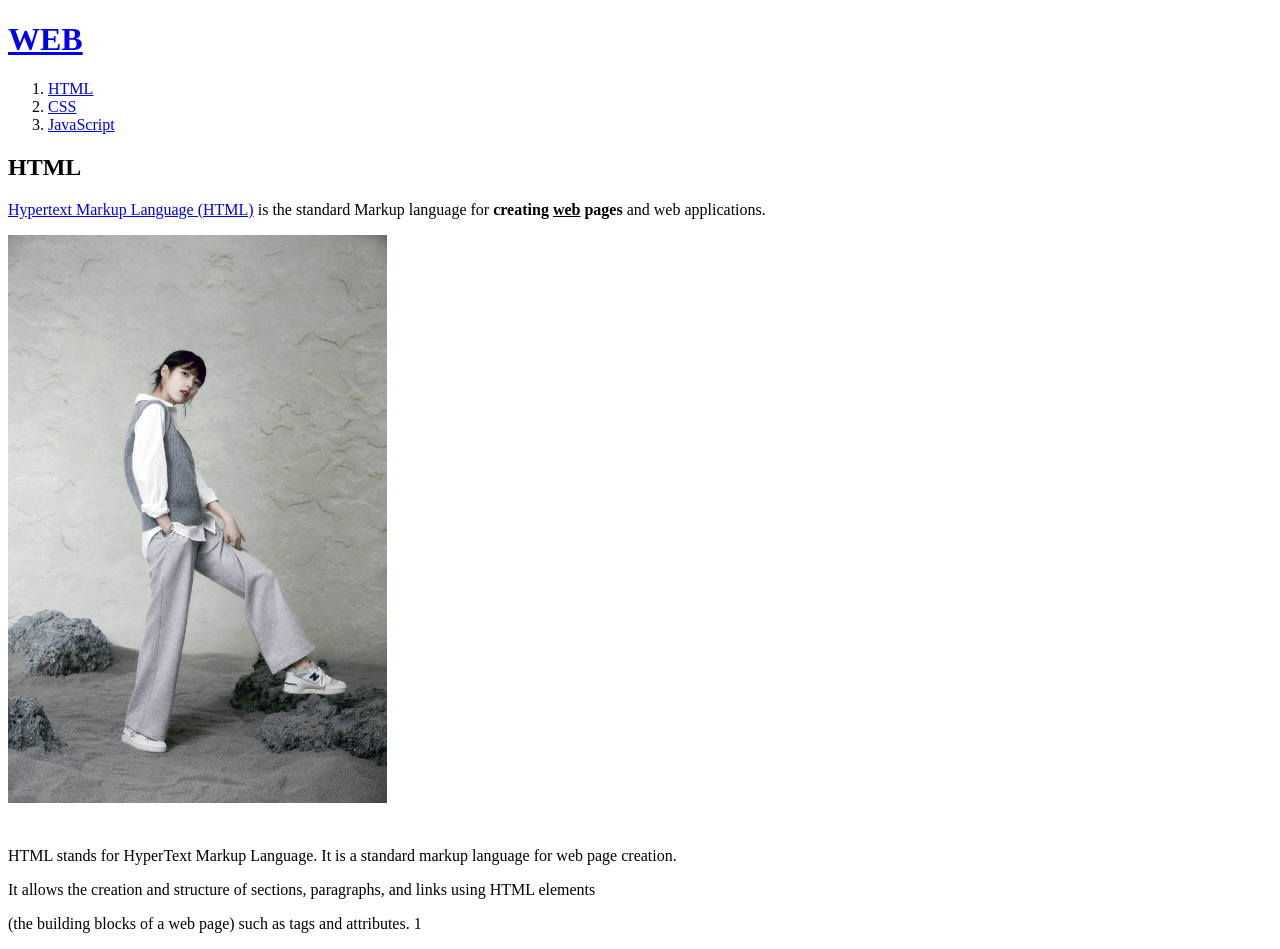
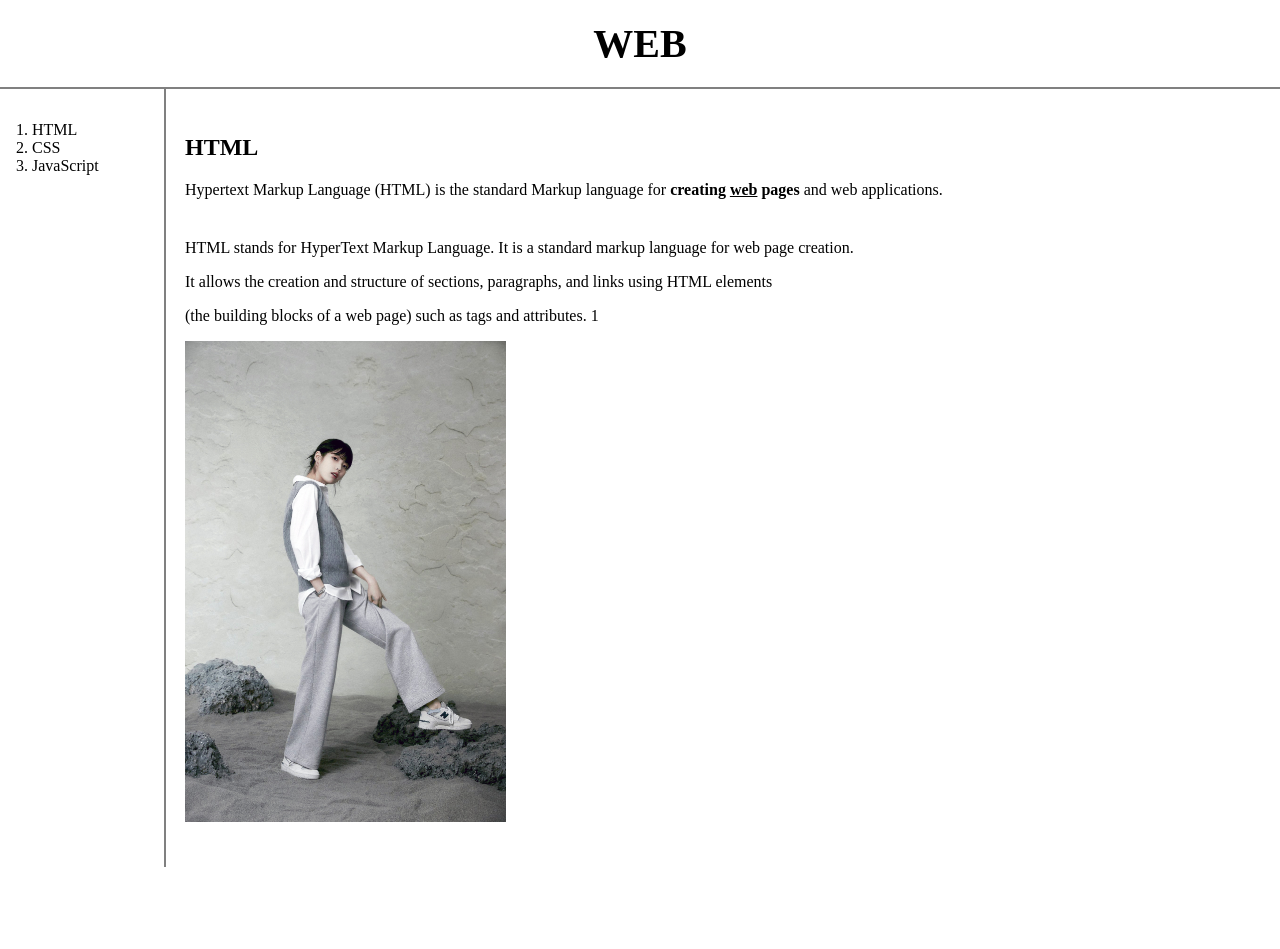
Before and after one commit to q1q1w2w2/my-first-web-site, a plain HTML site: page 1.html in a window 1280 px wide. After the commit the page ends 883 px from the top, so only its background shows below. Drawn offline with Linux system fonts and the light colour scheme; a script that the page names is missing.

Commit message:
html css까지 완성

```diff
--- a/1.html
+++ b/1.html
@@ -1,55 +1,57 @@
 <!DOCTYPE html>
 <html>
+
 <head>
     <!-- Google tag (gtag.js) -->
     <script async src="https://www.googletagmanager.com/gtag/js?  id=G-S8CTT6Z9K5"></script>
     <script>
         window.dataLayer = window.dataLayer || [];
-  function gtag(){dataLayer.push(arguments);}
+        function gtag() { dataLayer.push(arguments); }
         gtag('js', new Date());
 
         gtag('config', 'G-S8CTT6Z9K5');
     </script>
     <title>WEB1 - html</title>
     <meta charset="utf-8">
+    <link rel="stylesheet" href="style.css">
 </head>
+
 <body>
     <h1><a href="index.html">WEB</a></h1>
+    <div id="grid">
         <ol>
             <li><a href="1.html">HTML</a></li>
             <li><a href="2.html">CSS</a></li>
             <li><a href="3.html">JavaScript</a></li>
         </ol>
-
+        <div id="article">
             <h2>HTML</h2>
-    <p><a href="https://www.w3.org/TR/2011/WD-html5-20110405/" target="_blank" title="html">Hypertext Markup Language (HTML)</a> is the standard Markup language
-    for <strong>creating <u>web</u> pages</strong> and web applications.</p>
-    <img src="iu_1.jpg" width="30%">
+            <p>
+                <a href="https://www.w3.org/TR/2011/   WD-html5-20110405/" target="_blank" title="html">Hypertext Markup
+                    Language (HTML)</a> is the standard Markup language
+                for <strong>creating <u>web</u> pages</strong> and web applications.
+            </p>
             <p style="margin-top:40px;">HTML stands for HyperText Markup Language.
                 It is a standard markup language for web page creation. </p>
             <p>It allows the creation and structure of sections, paragraphs, and
                 links using HTML elements</p> (the building blocks of a web page)
             such as tags and attributes. 1
             <p>
+            <img src="iu_1.jpg" width="30%">
+        </div>
+    </div>
     <div id="disqus_thread"></div>
     <script>
-        /**
-        *  RECOMMENDED CONFIGURATION VARIABLES: EDIT AND UNCOMMENT THE SECTION  BELOW TO INSERT DYNAMIC VALUES FROM YOUR PLATFORM OR CMS.
-        *  LEARN WHY DEFINING THESE VARIABLES IS IMPORTANT: https://disqus.com/ admin/universalcode/#configuration-variables    */
-        /*
-        var disqus_config = function () {
-        this.page.url = PAGE_URL;  // Replace PAGE_URL with your page's canonical   URL variable
-        this.page.identifier = PAGE_IDENTIFIER; // Replace PAGE_IDENTIFIER with     your page's unique identifier variable
-        };
-        */
-        (function() { // DON'T EDIT BELOW THIS LINE
+        (function () { // DON'T EDIT BELOW THIS LINE
             var d = document, s = d.createElement('script');
             s.src = 'https://web1-hpnnq6hf6k.disqus.com/embed.js';
             s.setAttribute('data-timestamp', +new Date());
             (d.head || d.body).appendChild(s);
         })();
     </script>
-        <noscript>Please enable JavaScript to view the <a href="https://disqus.com/?ref_noscript">comments powered by Disqus.</a></noscript>
+    <noscript>Please enable JavaScript to view the <a href="https://disqus.com/?ref_noscript">comments powered by
+            Disqus.</a></noscript>
     </p>
 </body>
+
 </html>
--- /dev/null
+++ b/style.css
@@ -0,0 +1,46 @@
+body {
+    margin: 0;
+}
+
+a {
+    color: black;
+    text-decoration: none;
+}
+
+h1 {
+    font-size: 40px;
+    text-align: center;
+    border-bottom: 2px solid gray;
+    margin: 0;
+    padding: 20px;
+}
+
+#grid ol {
+    border-right: 2px solid gray;
+    width: 100px;
+    margin: 0;
+    padding: 32px;
+}
+
+#grid {
+    display: grid;
+    grid-template-columns: 160px 1fr;
+}
+
+#grid #article {
+    padding: 25px;
+}
+
+@media(max-width:800px) {
+    #grid {
+        display: block;
+    }
+
+    #grid ol {
+        border-right: none;
+    }
+
+    h1 {
+        border-bottom: none;
+    }
+}
```
Also changed, not shown: 2.html (+17 -16 lines), 3.html (+12 -13 lines), index.html (+22 -24 lines). Lines whose indentation alone changed are shown as unchanged.
